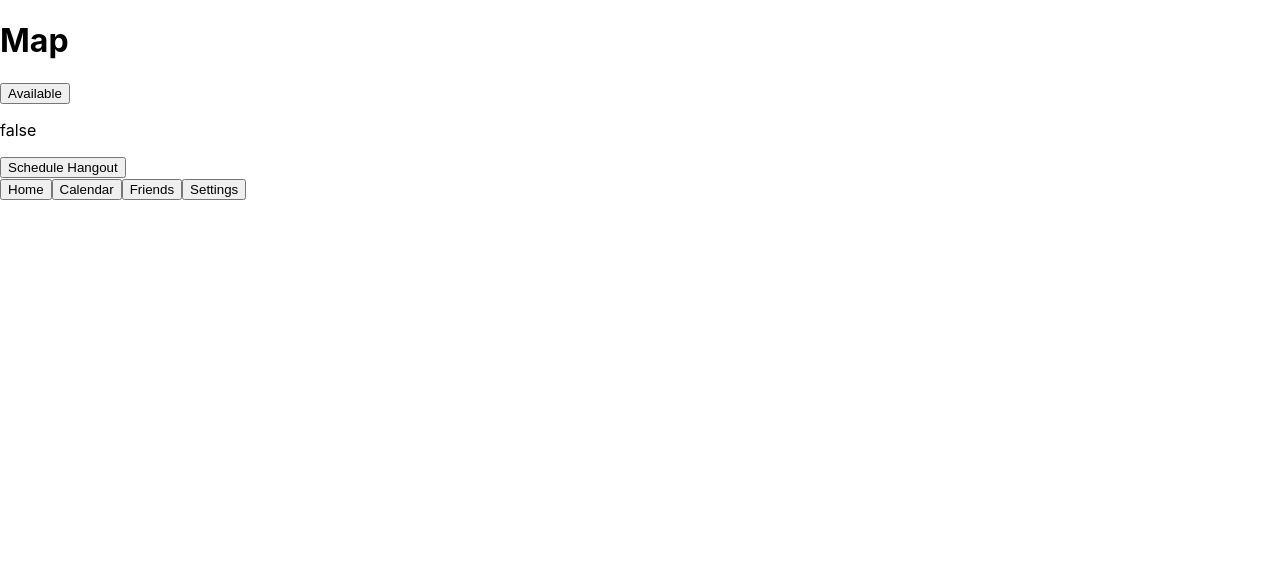
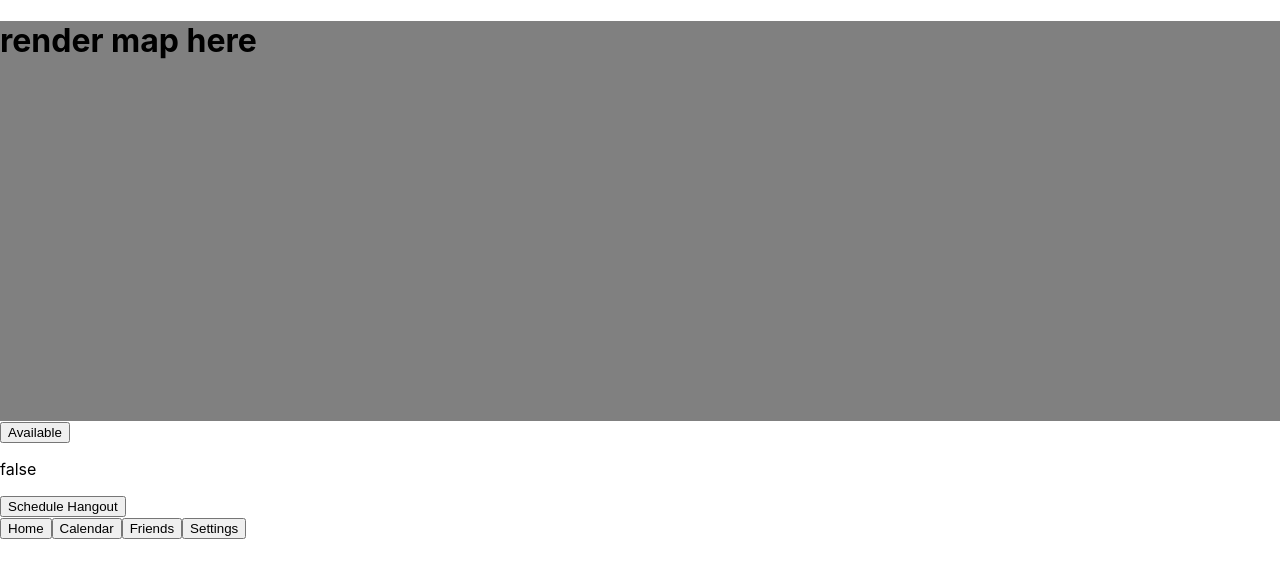
Before and after one commit to domferris/avail-react, a React (Create React App) app: page / in a window 1280 px wide. Shown: the top 578 px of the page. Built offline with nearby package versions, Linux system fonts and the light colour scheme.

Commit message:
render div for map in home, create and import necessary files

```diff
--- a/src/components/Home.js
+++ b/src/components/Home.js
@@ -1,12 +1,13 @@
 import React, { useState } from "react";
 import { Link } from "react-router-dom";
+import Map from "./Map";
 
 function Home() {
   const [available, setAvailable] = useState(false);
 
   return (
     <div>
-      <h1>Map</h1>
+      <Map />
       <button onClick={() => setAvailable(!available)}>Available</button>
       <p>{available.toString()}</p>
       <Link to="/schedule">
--- /dev/null
+++ b/src/components/Map.js
@@ -0,0 +1,12 @@
+import React from "react";
+import "../css/map.css";
+
+function Map() {
+  return (
+    <div id="map">
+      <h1>render map here</h1>
+    </div>
+  );
+}
+
+export default Map;
--- /dev/null
+++ b/src/css/map.css
@@ -0,0 +1,5 @@
+#map {
+  height: 400px;
+  width: 100%;
+  background-color: grey;
+}
--- a/src/index.js
+++ b/src/index.js
@@ -1,6 +1,6 @@
 import React from "react";
 import ReactDOM from "react-dom";
-import "./index.css";
+import "./css/index.css";
 import App from "./App";
 import * as serviceWorker from "./serviceWorker";
 import { BrowserRouter } from "react-router-dom";
```
Also changed, not shown: src/css/index.css (renamed from src/index.css).
